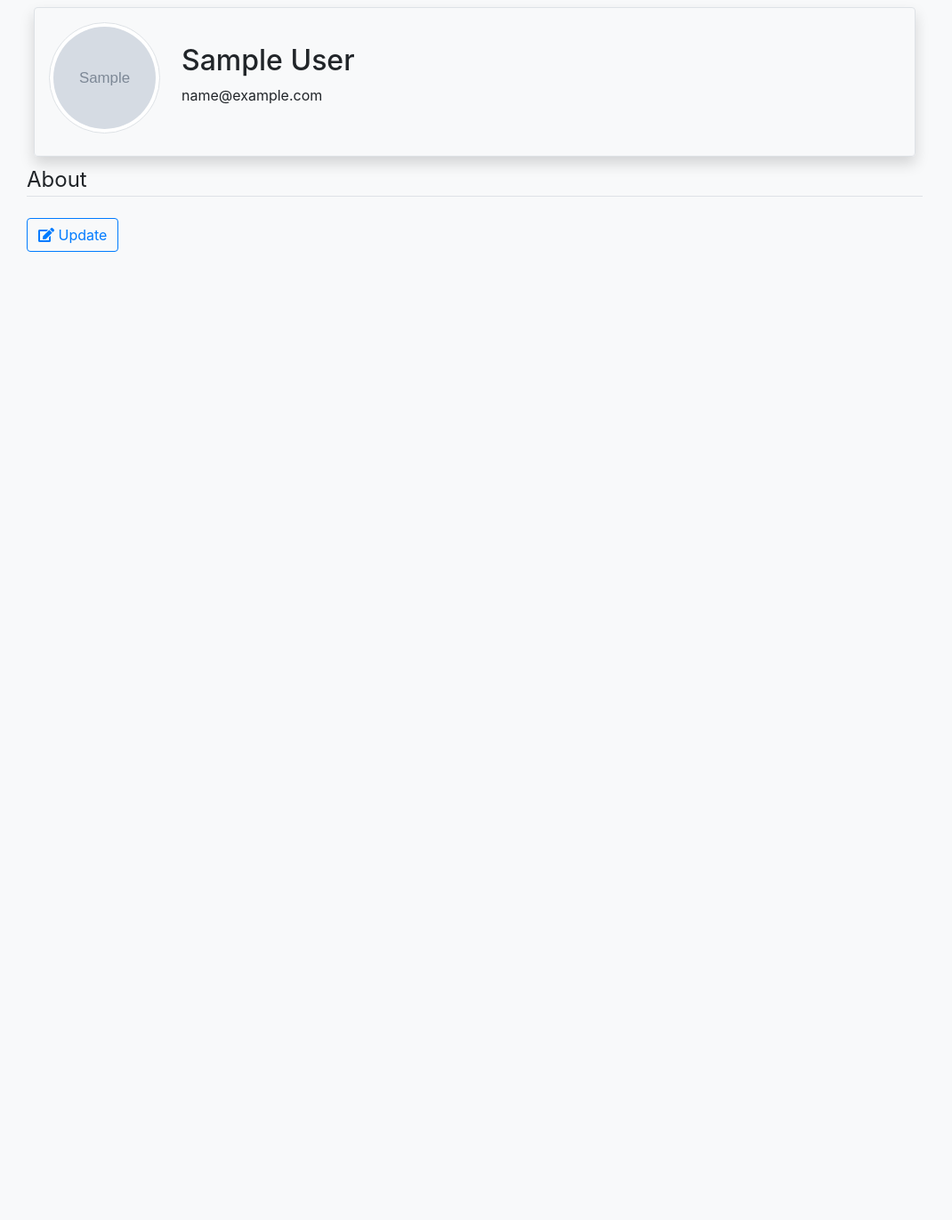
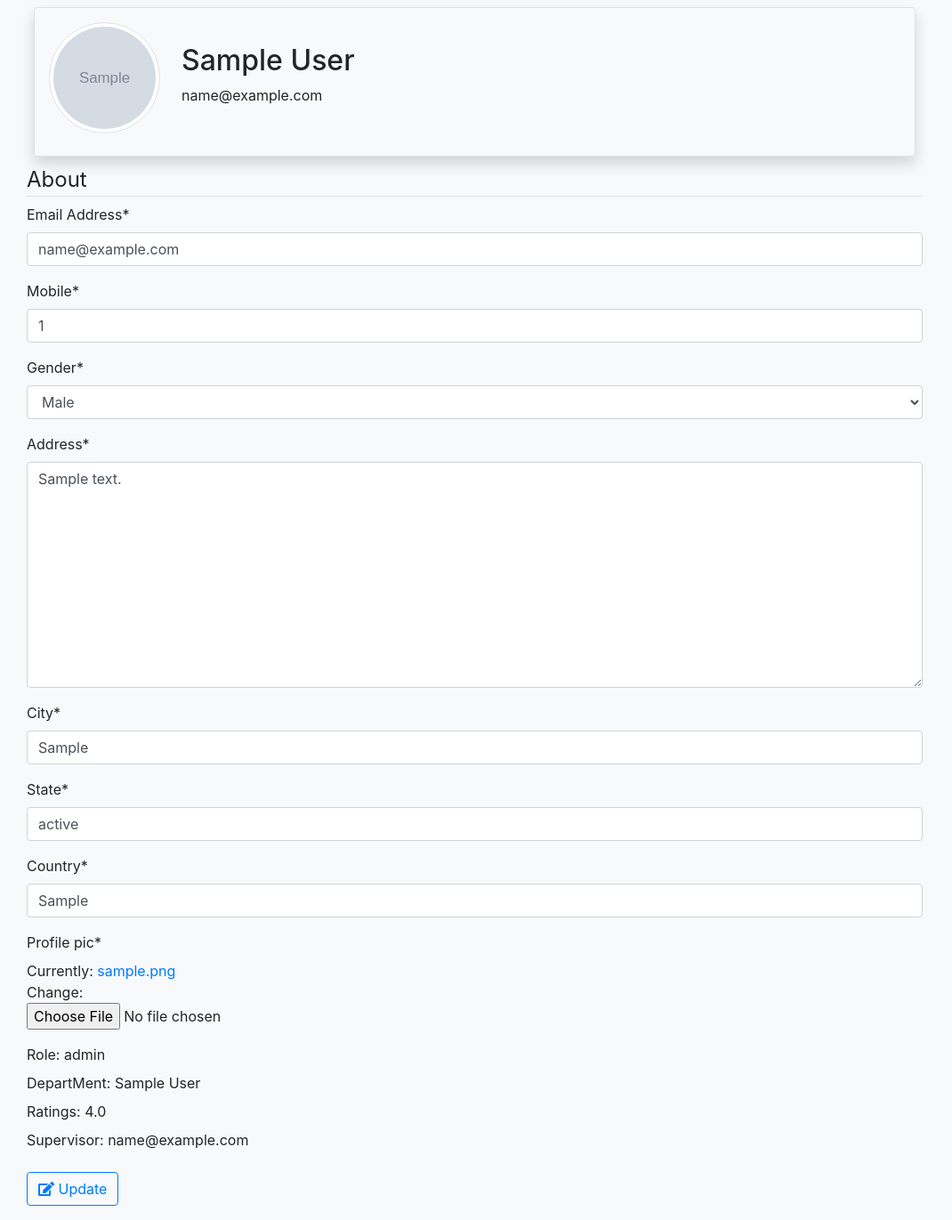
Before and after one commit to ahujadevansh/vesit_hacks, a Django app: page /users/profile/ in a window 1280 px wide. Shown: the part 56-1427 px from the top of the page at 89% size, without its empty margins (0-1070 px from the left). Before the commit the page ends 339 px from the top, so only its background shows below. Run offline with Django 3.2, Linux system fonts and the light colour scheme; a user stored in the database is signed in; tables that the repository leaves empty hold one stand-in row (values such as "Sample post"); grey boxes marked "Sample" are stand-in pictures; parts of the project's set-up code (start-up, migrations or seed data) failed here and were passed over; some libraries are stand-ins or nearby versions.

Commit message:
graphs and profile pages are completed

```diff
--- a/tasks/templates/tasks/tasks.html
+++ b/tasks/templates/tasks/tasks.html
@@ -9,4 +9,5 @@
         {{ form|crispy }}
         <input class='btn btn-outline-primary' type="submit" value="submit">
     </form>
+    <a href="{% url 'tasks-graph' %}"> graph </a>
 {% endblock bodycontent %}
--- a/tasks/urls.py
+++ b/tasks/urls.py
@@ -4,4 +4,5 @@ from . import views as task_views
 urlpatterns = [
     path('task/', task_views.TaskView.as_view(), name='task_tasks'),
     path('incharge/',task_views.get_details,name='incharge'),
+    path('graph/',task_views.GraphView.as_view(), name='tasks-graph')
     ]
--- a/users/forms.py
+++ b/users/forms.py
@@ -33,5 +33,8 @@ class UserUpdateForm(forms.ModelForm):
 class ProfileUpdateForm(forms.ModelForm):
 
     class Meta:
+
         model = CustomUser
-        fields = ['email', 'mobile']
+        fields = ['email', 'mobile', 'gender', 'address', 'city', 'state',
+                  'country','profile_pic',
+        ]
--- a/users/models.py
+++ b/users/models.py
@@ -62,3 +62,6 @@ class Department(models.Model):
 
     d_name = models.CharField(max_length=500)
     d_head = models.ForeignKey(CustomUser, on_delete=models.SET_NULL, null=True)
+
+    def __str__(self):
+        return self.d_name
--- a/users/templates/users/base.html
+++ b/users/templates/users/base.html
@@ -62,7 +62,7 @@
     <script src="https://stackpath.bootstrapcdn.com/bootstrap/4.3.1/js/bootstrap.min.js" integrity="sha384-JjSmVgyd0p3pXB1rRibZUAYoIIy6OrQ6VrjIEaFf/nJGzIxFDsf4x0xIM+B07jRM" crossorigin="anonymous"></script>
     <script src="{% static 'blog/nav.js' %}"></script>
 
-
+    {% block scriptextra %}{% endblock %}
   </body>
 </html>
 <!-- {# {% endspaceless %} #}-->
--- a/users/templates/users/profile.html
+++ b/users/templates/users/profile.html
@@ -22,7 +22,11 @@
             {% csrf_token %}
             <fieldset class="form-group">
                 <legend class='border-bottom mb-2 '>About</legend>
-                {{form|crispy}}
+                {{ form|crispy }}
+                <label >Role: {{ user.role}}</label><br>
+                <label >DepartMent: {{ user.dept}}</label><br>
+                <label >Ratings: {{ user.ratings}}</label><br>
+                <label >Supervisor: {{ user.supervisor}}</label><br>
             </fieldset>
             <div class='form-group mx-auto'>
                 <button class='btn btn-outline-primary'><i class="fas fa-edit"></i> Update</button>
--- a/users/views.py
+++ b/users/views.py
@@ -19,7 +19,7 @@ class ProfileView(View):
     def get(self, request, *args, **kwargs):
         form = ProfileUpdateForm(instance=request.user)
         context = {
-            'p_form' : form,
+            'form' : form,
         }
         return render(request, self.template_name, context)
 
```
Also changed, not shown: tasks/templates/tasks/graph.html (added, +8 -0 lines), tasks/views.py (+20 -1 lines).
